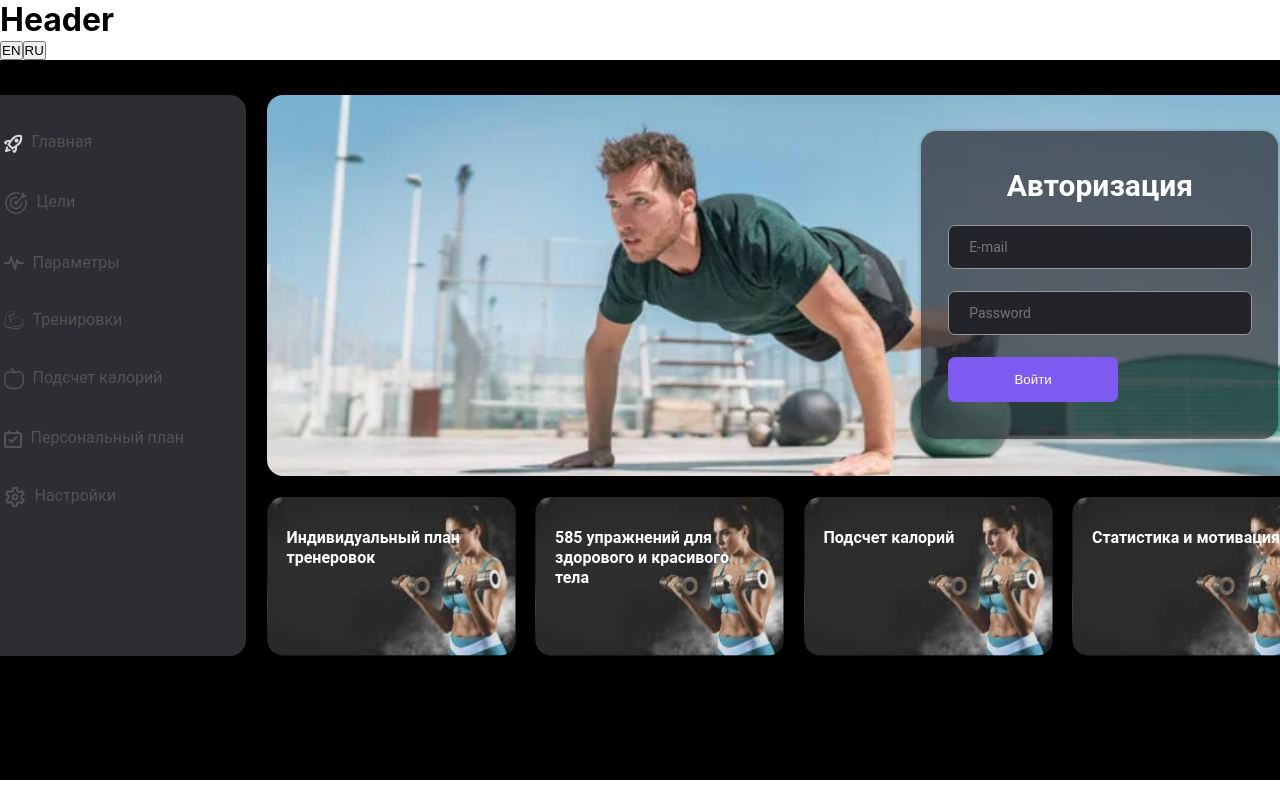
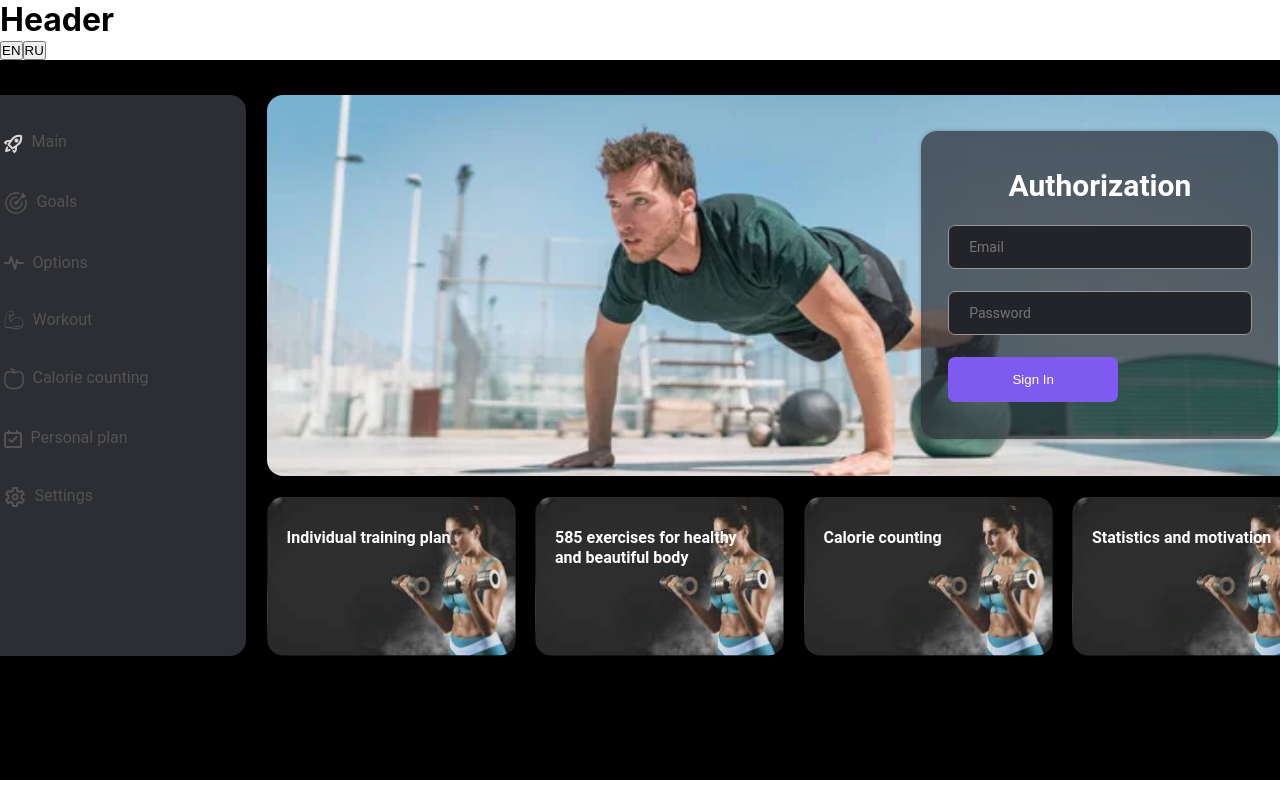
Before and after one commit to SolidPracticum/WorkoutPlannerApp, a React (Create React App) app: page / in a window 1280 px wide. Shown: the top 800 px of the page. Built offline with nearby package versions, Linux system fonts and the light colour scheme.

Commit message:
feat: aside, main block, cards and auth form

```diff
--- a/public/locales/en/translation.json
+++ b/public/locales/en/translation.json
@@ -1,5 +1,26 @@
 {
   "header":{
     "title": "Header"
+  },
+  "aside":{
+    "main": "Main",
+    "goals": "Goals",
+    "options": "Options",
+    "workout": "Workout",
+    "calorie": "Calorie counting",
+    "personalPlan": "Personal plan",
+    "settings": "Settings"
+  },
+  "mainBlock": {
+    "title": "Authorization",
+    "email": "Email",
+    "password": "Password",
+    "button": "Sign In"
+  },
+  "mainCards": {
+    "title1": "Individual training plan",
+    "title2": "585 exercises for healthy and beautiful body",
+    "title3": "Calorie counting",
+    "title4": "Statistics and motivation"
   }
 }
--- a/src/components/aside/Aside.jsx
+++ b/src/components/aside/Aside.jsx
@@ -3,13 +3,13 @@ import { Link } from "react-router-dom";
 import scss from "./Aside.module.scss";
 import { data } from "../../constants/aside/constant";
 
-function Aside() {
+function Aside({ t }) {
   return (
     <div className={scss.Aside}>
       {data.map((item) => (
         <div className={scss.content} key={item.id}>
-          <img src={item.img} alt={item.title} />
-          <Link className={scss.Link}>{item.title}</Link>
+          <img src={item.img} alt={t(item.title)} />
+          <Link className={scss.Link}>{t(item.title)}</Link>
         </div>
       ))}
     </div>
--- a/src/components/mainBlock/MainBlock.jsx
+++ b/src/components/mainBlock/MainBlock.jsx
@@ -3,45 +3,55 @@ import Aside from "../aside/Aside";
 import Cards from "../mainCards/Cards";
 import scss from "./MainBlock.module.scss";
 import { data } from "../../constants/mainCards/constant";
+import { useTranslation } from "react-i18next";
+import { useDispatch } from "react-redux";
+import { authData } from "../../redux/Slice";
 
 function MainBlock() {
+  const { t } = useTranslation();
   const [login, setLogin] = useState("");
   const [password, setPassword] = useState("");
-  const dataLog = {
-    login: login,
-    password: password
+  const dispatch = useDispatch();
+
+  const addHandler = (e) => {
+    e.preventDefault();
+    dispatch(
+      authData({
+        login: login,
+        password: password
+      })
+    );
   };
-  console.log(dataLog);
 
   return (
     <div className={scss.mainBlock}>
       <div className={scss.Aside}>
-        <Aside />
+        <Aside t={t} />
       </div>
       <div className={scss.main}>
         <img src="/images/mainBlock/mainPhoto.svg" alt="mainBlock" />
         <form>
           <div className={scss.authWindow}>
-            <p>Авторизация</p>
+            <p>{t("mainBlock.title")}</p>
             <input
               type="email"
-              placeholder="E-mail"
+              placeholder={t("mainBlock.email")}
               onChange={(e) => setLogin(e.target.value)}
               required
             />
             <input
               type="password"
-              placeholder="Password"
+              placeholder={t("mainBlock.password")}
               required
               onChange={(e) => setPassword(e.target.value)}
             />
-            <button>Войти</button>
+            <button onClick={addHandler}>{t("mainBlock.button")}</button>
           </div>
         </form>
       </div>
       <div className={scss.Cards}>
         {data.map((item) => (
-          <Cards title={item.title} key={item.title} />
+          <Cards title={item.title} key={item.title} t={t} />
         ))}
       </div>
     </div>
--- a/src/components/mainBlock/MainBlock.module.scss
+++ b/src/components/mainBlock/MainBlock.module.scss
@@ -13,7 +13,6 @@
     grid-template-columns: 286px 1054px;
     grid-template-rows: 450.5px 160px;
     gap: 21px;
-    z-index: 10;
     grid-template-areas:
         'aside main'
         'aside cards'
@@ -22,11 +21,11 @@
         grid-area: aside;
     }
     .Cards{
+        height: 230px;
         display: flex;
+        align-items: flex-start;
         gap: 20px;
         grid-area: cards;
-        margin-bottom: 70px;
-        z-index: 5;
     }
     .main{
         grid-area: main;
--- a/src/components/mainCards/Cards.jsx
+++ b/src/components/mainCards/Cards.jsx
@@ -2,12 +2,12 @@ import React from "react";
 import scss from "./Cards.module.scss";
 import { Link } from "react-router-dom";
 
-function Cards(props) {
+function Cards({ t, title }) {
   return (
     <div className={scss.Cards}>
       <img src="/images/mainCards/backgroundImg.svg" alt="workout" />
       <div className={scss.text}>
-        <Link className={scss.Link}>{props.title}</Link>
+        <Link className={scss.Link}>{t(title)}</Link>
       </div>
     </div>
   );
--- a/src/constants/aside/constant.js
+++ b/src/constants/aside/constant.js
@@ -1,37 +1,37 @@
 export const data = [
   {
     id: 1,
-    title: "Главная",
+    title: "aside.main",
     img: "/Images/aside/main.svg"
   },
   {
     id: 2,
-    title: "Цели",
+    title: "aside.goals",
     img: "/Images/aside/goals.svg"
   },
   {
     id: 3,
-    title: "Параметры",
+    title: "aside.options",
     img: "/Images/aside/options.svg"
   },
   {
     id: 4,
-    title: "Тренировки",
+    title: "aside.workout",
     img: "/Images/aside/workout.svg"
   },
   {
     id: 5,
-    title: "Подсчет калорий",
+    title: "aside.calorie",
     img: "/Images/aside/calorie.svg"
   },
   {
     id: 6,
-    title: "Персональный план",
+    title: "aside.personalPlan",
     img: "/Images/aside/plan.svg"
   },
   {
     id: 7,
-    title: "Настройки",
+    title: "aside.settings",
     img: "/Images/aside/Settings.svg"
   }
 ];
--- a/src/constants/mainCards/constant.js
+++ b/src/constants/mainCards/constant.js
@@ -1,14 +1,14 @@
 export const data = [
   {
-    title: "Индивидуальный план тренеровок"
+    title: "mainCards.title1"
   },
   {
-    title: "585 упражнений для здорового и красивого тела"
+    title: "mainCards.title2"
   },
   {
-    title: "Подсчет калорий"
+    title: "mainCards.title3"
   },
   {
-    title: "Статистика и мотивация"
+    title: "mainCards.title4"
   }
 ];
--- a/src/redux/Slice.js
+++ b/src/redux/Slice.js
@@ -3,10 +3,15 @@ import { createSlice } from "@reduxjs/toolkit";
 const Slice = createSlice({
   name: "SliceTest",
   initialState: {
-    data: []
+    data: [],
+    authData: []
   },
-  reducers: {}
+  reducers: {
+    authData(state, action) {
+      state.authData.push(action.payload);
+    }
+  }
 });
 
-export const SliceTestActions = Slice.actions;
+export const { authData } = Slice.actions;
 export const SliceTestReducer = Slice.reducer;
```
Also changed, not shown: public/locales/ru/translation.json (+21 -0 lines).
